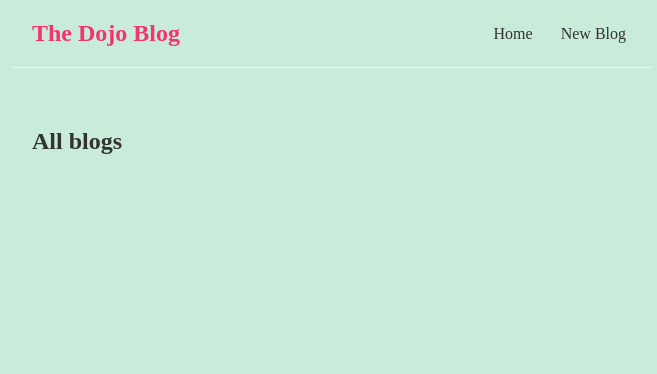
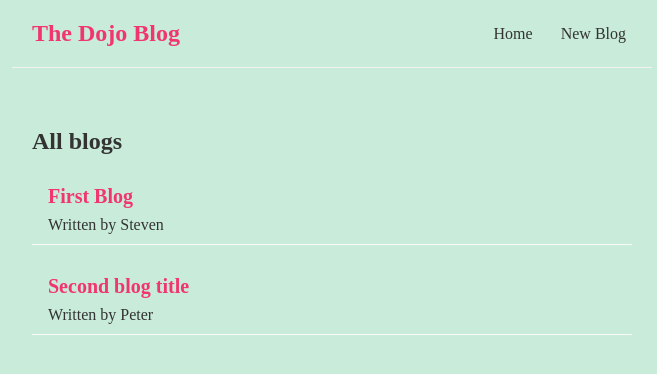
Before and after one commit to tihomir-a51/Blog-Project-React, a React (Create React App) app in the folder dojo-blog/: page / in a window 1280 px wide. Shown: the top 374 px of the page, without its empty margins (308-965 px from the left). Built offline with nearby package versions, Linux system fonts and the light colour scheme; data requests are answered from the project's data file.

Commit message:
fixing bugs

```diff
--- a/dojo-blog/database/db.json
+++ b/dojo-blog/database/db.json
@@ -1,3 +1,16 @@
 {
-  "blogs": []
+  "blogs": [
+    {
+      "id": "6eb9",
+      "title": "First Blog",
+      "body": "First Blog body",
+      "author": "Steven"
+    },
+    {
+      "id": "1272",
+      "title": "Second blog title",
+      "body": "SEcond blog body",
+      "author": "Peter"
+    }
+  ]
 }
--- a/dojo-blog/src/BlogDetails.js
+++ b/dojo-blog/src/BlogDetails.js
@@ -1,14 +1,15 @@
 import { useParams } from "react-router-dom";
 import useFetch from "./useFetch";
 import { useHistory } from "react-router-dom";
+import url from "./Path";
 
 const BlogDetails = () => {
     const { id } = useParams();
-    const {data: blog, error, isPending } = useFetch(`http://localhost:8000/blogs/${id}`);
+    const { data: blog, error, isPending } = useFetch(`${url}${id}`);
     const history = useHistory();
 
     const handleClick = () => {
-        fetch('http://localhost:8000/blogs/' + blog.id, {
+        fetch(url + blog.id, {
             method: 'DELETE'
         }).then(() => {
             history.push('/');
@@ -17,9 +18,9 @@ const BlogDetails = () => {
 
     return (
         <div className="blog-details">
-            { isPending && <div>Loading...</div> }
-            { error && <div>{ error }</div> }
-            { blog && (
+            {isPending && <div>Loading...</div>}
+            {error && <div>{error}</div>}
+            {blog && (
                 <article>
                     <h2>{blog.title}</h2>
                     <p>Written by {blog.author}</p>
--- a/dojo-blog/src/Create.js
+++ b/dojo-blog/src/Create.js
@@ -1,5 +1,6 @@
 import { useState } from "react";
 import { useHistory } from 'react-router-dom';
+import url from "./Path";
 
 const Create = () => {
     const [title, setTitle] = useState('');
@@ -14,7 +15,7 @@ const Create = () => {
 
         setIsPending(true);
 
-        fetch("http://localhost:8000/blogs/", {
+        fetch(url, {
             method: "POST",
             headers: { 'Content-Type': 'application/json' },
             body: JSON.stringify(blog)
--- a/dojo-blog/src/Home.js
+++ b/dojo-blog/src/Home.js
@@ -1,9 +1,10 @@
 import BlogList from './BlogList';
+import url from './Path';
 import useFetch from './useFetch';
 
 
 const Home = () => {
-    const {data: blogs, isPending, error } = useFetch('http://localhost:8000/blogs');
+    const { data: blogs, isPending, error } = useFetch(url);
 
     return (
         <div className="home">
--- a/dojo-blog/src/Navbar.js
+++ b/dojo-blog/src/Navbar.js
@@ -5,8 +5,8 @@ const Navbar = () => {
     <nav className="navbar">
       <h1>The Dojo Blog</h1>
       <div className="links">
-            <Link to ="/">Home</Link>
-            <Link to ="/create">New Blog</Link>
+        <Link to="/">Home</Link>
+        <Link to="/create">New Blog</Link>
       </div>
     </nav>
   );
--- a/dojo-blog/src/NotFound.js
+++ b/dojo-blog/src/NotFound.js
@@ -7,7 +7,7 @@ const NotFound = () => {
             <p>That page cannot be found</p>
             <Link to="/">Back to the homepage</Link>
         </div>
-     );
+    );
 }
 
 export default NotFound;
--- /dev/null
+++ b/dojo-blog/src/Path.js
@@ -0,0 +1,5 @@
+// Here you should enter your url to endpoints etc
+
+const url = 'http://localhost:8000/blogs/'
+
+export default url
```
Also changed, not shown: dojo-blog/src/useFetch.js (line endings or trailing spaces). Lines whose indentation alone changed are shown as unchanged.
